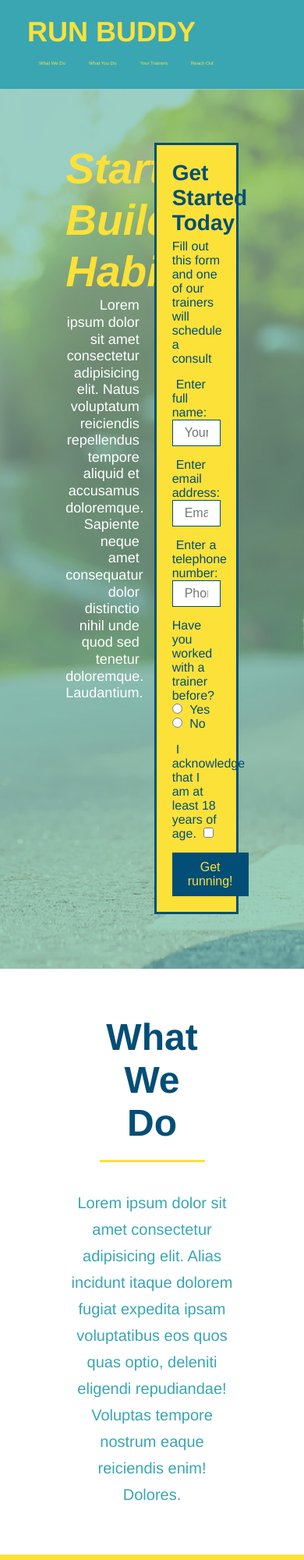
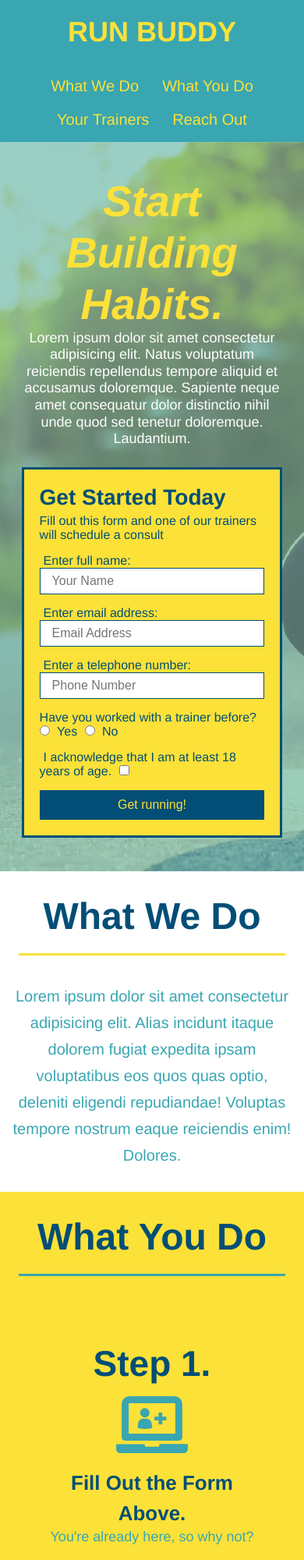
Before and after one commit to sophiabarrett/run-buddy, a plain HTML site: page index.html in a window 390 px wide. Shown: the top 2000 px of the page at 78% size. Drawn offline with Linux system fonts and the light colour scheme.

Commit message:
added mobile styles

```diff
--- a/assets/css/style.css
+++ b/assets/css/style.css
@@ -61,6 +61,7 @@ header nav ul {
 }
 
 header nav ul li a {
+    display: inline-block;
     padding: 10px 15px;
     font-weight: lighter;
     font-size: 1.55vw;
@@ -353,15 +354,108 @@ footer a {
 
 /* MEDIA QUERY FOR SMALL DESKTOP SCREENS AND SMALLER */
 @media screen and (max-width: 980px) {
+    header {
+        padding-bottom: 0;
+        justify-content: center;
+    }
 
+    header h1 {
+        width: 100%;
+        text-align: center;
+    }
+
+    header nav ul {
+        margin-top: 20px;
+        width: 100%;
+        justify-content: center;
+    }
+
+    header nav ul li a {
+        font-size: 20px;
+    }
+
+    .hero-cta, .hero-form {
+        width: 100%;
+    }
+
+    .hero-cta {
+        text-align: center;
+    }
+
+    .section-title {
+        width: 80%;
+    }
+
+    .trainer{
+        flex: 0 70%;
+    }
+
+    .contact-info iframe {
+        flex: 1 100%;
+    }
+
+    footer h2, footer div {
+        text-align: center;
+        width: 100%;
+    }
 }
 
 /* MEDIA QUERY FOR TABLETS AND SMALLER */
 @media screen and (max-width: 768px) {
+    section {
+        padding: 30px 15px;
+    }
 
+    .step h3 {
+        flex: 1 100%;
+        text-align: center;
+    }
+
+    .step-info {
+        flex: 2 100%;
+        text-align: center;
+        justify-content: center;
+    }
+
+    .step-img {
+        flex: 0 32%;
+        margin-right: 0;
+        margin-top: 15px;
+        margin-bottom: 15px;
+    }
+
+    .step-text {
+        flex: 100%;
+    }
 }
 
 /* MEDIA QUERY FOR MOBILE PHONES AND SMALLER */
 @media screen and (max-width: 575px) {
+    .hero-form button {
+        width: 100%;
+    }
 
+    .section-title {
+        width: 95%;
+    }
+
+    .intro p {
+        width: 100%;
+    }
+
+    .trainer {
+        flex: 0 100%;
+    }
+
+    .contact-info {
+        text-align: center;
+    }
+
+    .contact-info > * {
+        flex: 0 100%;
+    }
+
+    .contact-form {
+        order: 3;
+    }
 }
```
